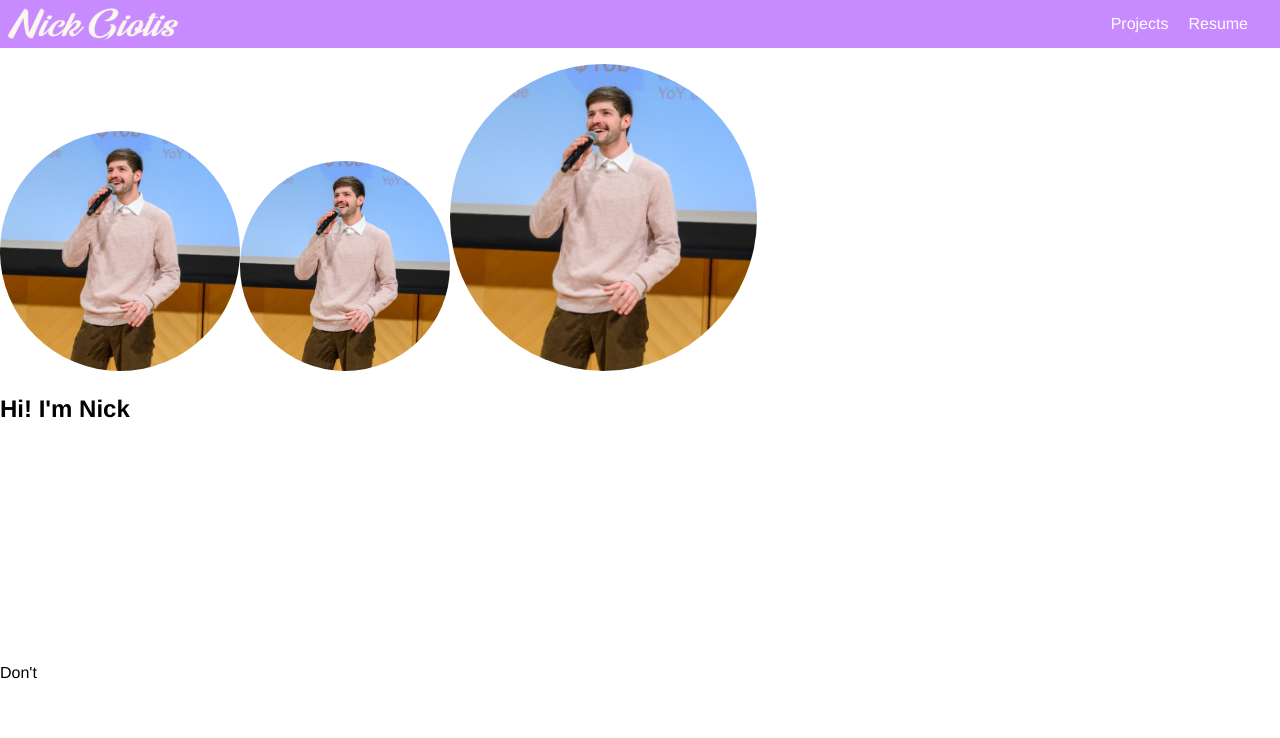
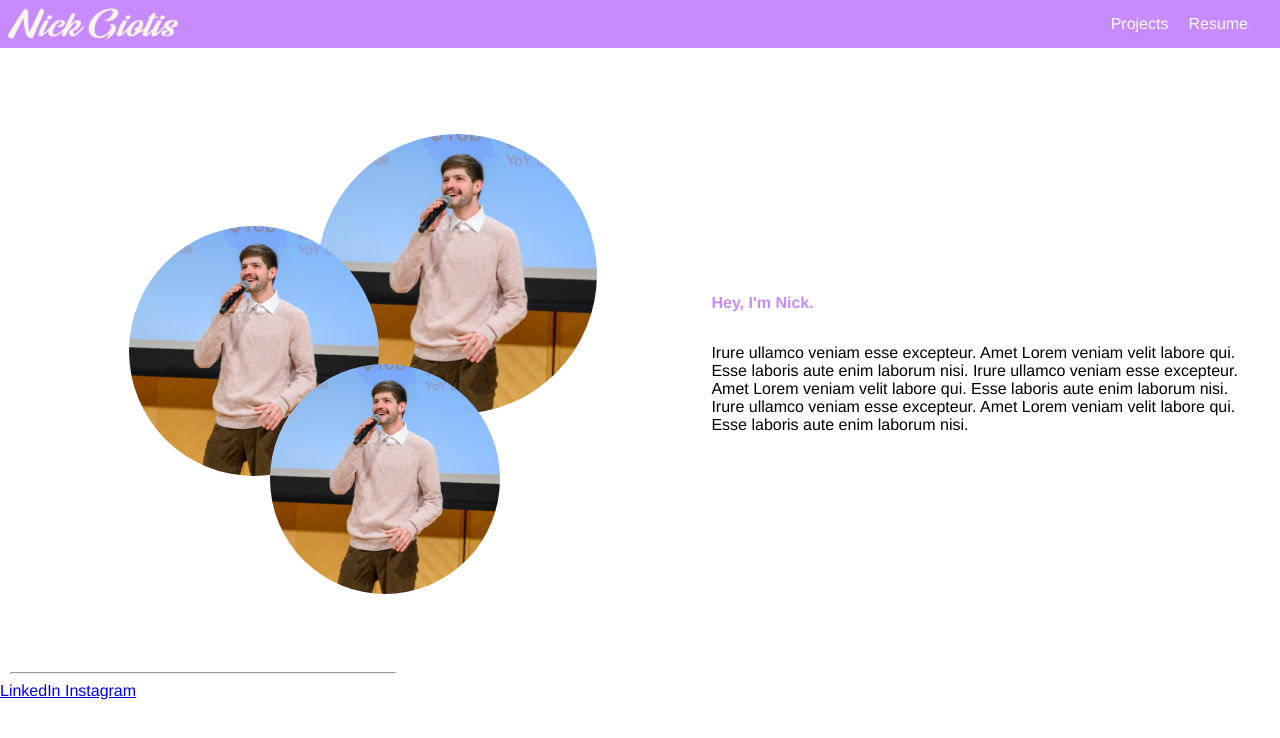
Before and after one commit to cdgold/Nicks-portfolio, a React (Create React App) app in the folder frontend/: page / in a window 1280 px wide. Shown: the top 738 px of the page. Built offline with nearby package versions, Linux system fonts and the light colour scheme; no server answers.

Commit message:
home page styling

```diff
--- a/frontend/src/App.js
+++ b/frontend/src/App.js
@@ -11,6 +11,8 @@ import styled from "styled-components"
 import {
   Routes, Route
 } from "react-router-dom"
+
+// <content="width=device-width, initial-scale=1"> ?
 
 const exampleResumeEntrys = [
   {
--- a/frontend/src/components/editingPageComponents/resumeEntrysEditing.js
+++ b/frontend/src/components/editingPageComponents/resumeEntrysEditing.js
@@ -9,6 +9,7 @@ const ResumeEntryDiv = styled.div`
   border-width: thin;
   border: solid;
   margin-bottom: 5px;
+  min-width: 800px;
 `
 
 const ResumeEntry = ({ resumeEntry }) => {
--- a/frontend/src/components/footer.js
+++ b/frontend/src/components/footer.js
@@ -1,16 +1,26 @@
 import React from "react"
 import styled from "styled-components"
 
-const FooterStyled = styled.div`
+const FooterDiv = styled.div`
+  height: 20px;
+`
 
+const HrStyled = styled.hr`
+  margin-left: 10px;
+  width: max(30%, 200px)
 `
+
+
+
 
 
 const Footer = () => {
   return(
-    <FooterStyled>
-      {`Don't`}
-    </FooterStyled>
+    <FooterDiv>
+      <HrStyled></HrStyled>
+      <a href="https://www.linkedin.com/in/nicholasgiotis/"> LinkedIn </a>
+      <a href="https://www.instagram.com/nickgiotis/?hl=en"> Instagram </a>
+    </FooterDiv>
   )
 }
 
--- a/frontend/src/components/header.js
+++ b/frontend/src/components/header.js
@@ -12,6 +12,7 @@ const HeaderStyled = styled.div`
   left: 0;
   height: 3em;
   width: 100vw;
+  min-width: 400px;
   background-color: ${props => props.theme.colors.primary};
   overflow:auto;
   z-index: 10;
--- a/frontend/src/components/home.js
+++ b/frontend/src/components/home.js
@@ -1,12 +1,30 @@
 import React from "react"
 import nickGivingPresentation from "../assets/images/nick_giving_presentation.jpg"
 import styled from "styled-components"
+import animations from "../theme/animations"
 
+const IMAGES_WIDTH = "470px"
 
 const HomeDiv = styled.div`
-  width: 80vw;
+  width: 96vw;
+  min-width: 700px;
   height: 600px;
-  position: relative;
+  margin-top: 5px;
+  margin-bottom: 5px;
+  margin-left: max(2vw, 5px);
+  margin-right: max(2vw, 5px);
+  display: grid;
+  grid-template-columns: minmax(${IMAGES_WIDTH}, 55%) 45%;
+  grid-auto-flow: row dense;
+`
+
+const ImagesDiv = styled.div`
+  width: ${IMAGES_WIDTH};
+  height: 460px;
+  display: grid;
+  grid-template-columns: 10% 10% 10% 10% 10% 10% 10% 10% 10% 10%;
+  grid-template-rows: 10% 10% 10% 10% 10% 10% 10% 10% 10% 10%;
+  place-self: center;
 `
 
 const AllImages = styled.img`
@@ -14,26 +32,73 @@ const AllImages = styled.img`
 `
 
 const CentralImage = styled(AllImages)`
-  height: 40%;
+  height: 280px;
+  width: 280px;
+  grid-column: 5;
+  grid-row: 1;
+  z-index: 1;
+  animation: ${animations.staggeredFadeIn};
+  animation-duration: 1.5s;
+  will-change: opacity;
 `
 
 const BiggerFlankingImage = styled(AllImages)`
-  height: 35%;
+height: 250px;
+width: 250px;
+grid-column: 1;
+grid-row: 3;
+z-index: 2;
+animation: ${animations.staggeredFadeIn};
+animation-duration: 2s;
+will-change: opacity;
 `
 
 const SmallerFlankingImage = styled(AllImages)`
-  width: 30%;
+  height: 230px;
+  width: 230px;
+  grid-column: 4;
+  grid-row: 6;
+  z-index: 3;
+  animation: ${animations.staggeredFadeIn};
+animation-duration: 2.5s;
+will-change: opacity;
+`
+
+const IntroductionDiv = styled.div`
+  display: grid;
+  grid-row-template: 33% 34% 33%;
+  grid-column-template: 1fr;
+  place-self: center;
+  margin-left: 10px;
+  margin-right: 10px;
+`
+
+const HelloTextDiv = styled.div`
+  color: ${props => props.theme.colors.primary}
+`
+
+const ShortBioDiv = styled.div`
+
 `
 
 const Home = () => {
   return(
     <HomeDiv>
-      <CentralImage src={nickGivingPresentation} alt="Nick giving a presentation" />
-      <BiggerFlankingImage src={nickGivingPresentation} alt="Nick giving a presentation" />
-      <SmallerFlankingImage src={nickGivingPresentation} alt="Nick giving a presentation" />
-      <h2>
-        {`Hi! I'm Nick`}
-      </h2>
+      <ImagesDiv>
+        <CentralImage src={nickGivingPresentation} alt="Nick giving a presentation" />
+        <BiggerFlankingImage src={nickGivingPresentation} alt="Nick giving a presentation" />
+        <SmallerFlankingImage src={nickGivingPresentation} alt="Nick giving a presentation" />
+      </ImagesDiv>
+      <IntroductionDiv>
+        <HelloTextDiv>
+          <p><b>{`Hey, I'm Nick.`}</b></p>
+        </HelloTextDiv>
+        <ShortBioDiv>
+          <p>{`Irure ullamco veniam esse excepteur. Amet Lorem veniam velit labore qui. Esse laboris aute enim laborum nisi.
+          Irure ullamco veniam esse excepteur. Amet Lorem veniam velit labore qui. Esse laboris aute enim laborum nisi.
+          Irure ullamco veniam esse excepteur. Amet Lorem veniam velit labore qui. Esse laboris aute enim laborum nisi.`}</p>
+        </ShortBioDiv>
+      </IntroductionDiv>
     </HomeDiv>
   )
 }
--- a/frontend/src/components/resume.js
+++ b/frontend/src/components/resume.js
@@ -1,5 +1,7 @@
 import React, { useState, useEffect } from "react"
 import styled, { keyframes } from "styled-components"
+import animations from "../theme/animations"
+
 //import { Document, Page, pdfjs } from "react-pdf"
 //pdfjs.GlobalWorkerOptions.workerSrc = `//cdnjs.cloudflare.com/ajax/libs/pdf.js/${pdfjs.version}/pdf.worker.js`
 
@@ -15,45 +17,30 @@ import styled, { keyframes } from "styled-components"
   }
 */
 
-const fadeIn = keyframes`
-  from{
-    opacity: 0;
-  }
-  to {
-    opacity: 1;
-  }
-`
-
 const slideInLeft = keyframes`
   from{
-    margin-left: -100%;
-    margin-right: 70%;
+    transform: translateX(-100%);
   }
   to{
-    margin-left: 0%;
-    margin-right: 0%;
+    transform: translateX(0%);
   }
 `
 
 const slideInRight = keyframes`
 from{
-    margin-right: -100%;
-    margin-left: 100%;
+  transform: translateX(100%);
 }
 to{
-    margin-right: 0%;
-    margin-left: 0%;
+  transform: translateX(0%);
 }
 `
 
 const slideInFromBottom = keyframes`
 from{
-    margin-bottom: -100%;
-    margin-top: 100%;
+  transform: translateY(100%);
 }
 to{
-    margin-bottom: 0%;
-    margin-top: 0%;
+  transform: translateX(0%);
 }
 `
 
@@ -63,6 +50,7 @@ const StyledGrid = styled.section`
   grid-template-columns: 10% 16% 16% 16% 16% 16% 10%;
   overflow: hidden;
   width: 95vw;
+  min-width: 800px;
   font-size: 20px;
 `
 
@@ -79,10 +67,11 @@ const ResumeBox = styled.div`
 
 const StyledEducationBox = styled(ResumeBox)`
   background-color: ${props => props.theme.colors.primary};
-  animation: ${fadeIn}, ${slideInLeft};
+  animation: ${animations.fadeIn}, ${slideInLeft};
+  animation-duration: 2s, 2s;
+  will-change: transform, opacity;
   grid-column: 1/ span 5;
   grid-row: 1 / 3;
-  animation-duration: 1s, 2s;
   z-index: 1;
 `
 
@@ -94,19 +83,21 @@ const StyledList = styled.ol`
 const StyledSkillsBox = styled(ResumeBox)`
   background-color: ${props => props.theme.colors.secondary};
   text-align: left;
-  animation: ${fadeIn}, ${slideInRight};
+  animation: ${animations.fadeIn}, ${slideInRight};
+  animation-duration: 3s, 2.5s;
+  will-change: transform, opacity;
   grid-column: 4 / span 4;
   margin-right: 20px;
   grid-row: 2 / 5;
-  animation-duration: 2s, 2.5s;
   z-index: 3;
 `
 const StyledJobsBox = styled(ResumeBox)`
   background-color: ${props => props.theme.colors.tertiary};
-  animation: ${fadeIn}, ${slideInFromBottom};
+  animation: ${animations.fadeIn}, ${slideInFromBottom};
+  animation-duration: 3.5s, 3s;
+  will-change: transform, opacity;
   grid-column: 2 / span 5;
   grid-row: span 2 / 6;
-  animation-duration: 3s, 3s;
   z-index: 2;
 `
 const DisplayBullets = ({ bullets }) => {
--- /dev/null
+++ b/frontend/src/theme/animations.js
@@ -0,0 +1,28 @@
+import styled, { keyframes } from "styled-components"
+
+const fadeIn = keyframes`
+  0%{
+    opacity: 0;
+  }
+  100%{
+    opacity: 1;
+  }
+`
+
+const staggeredFadeIn = keyframes`
+  0%{
+    opacity: 0;
+  }
+  50%{
+    opacity: .15;
+  }
+  100%{
+    opacity: 1;
+  }
+`
+const animations = {
+  fadeIn,
+  staggeredFadeIn
+}
+
+export default animations
```
Lines whose indentation alone changed are shown as unchanged.
